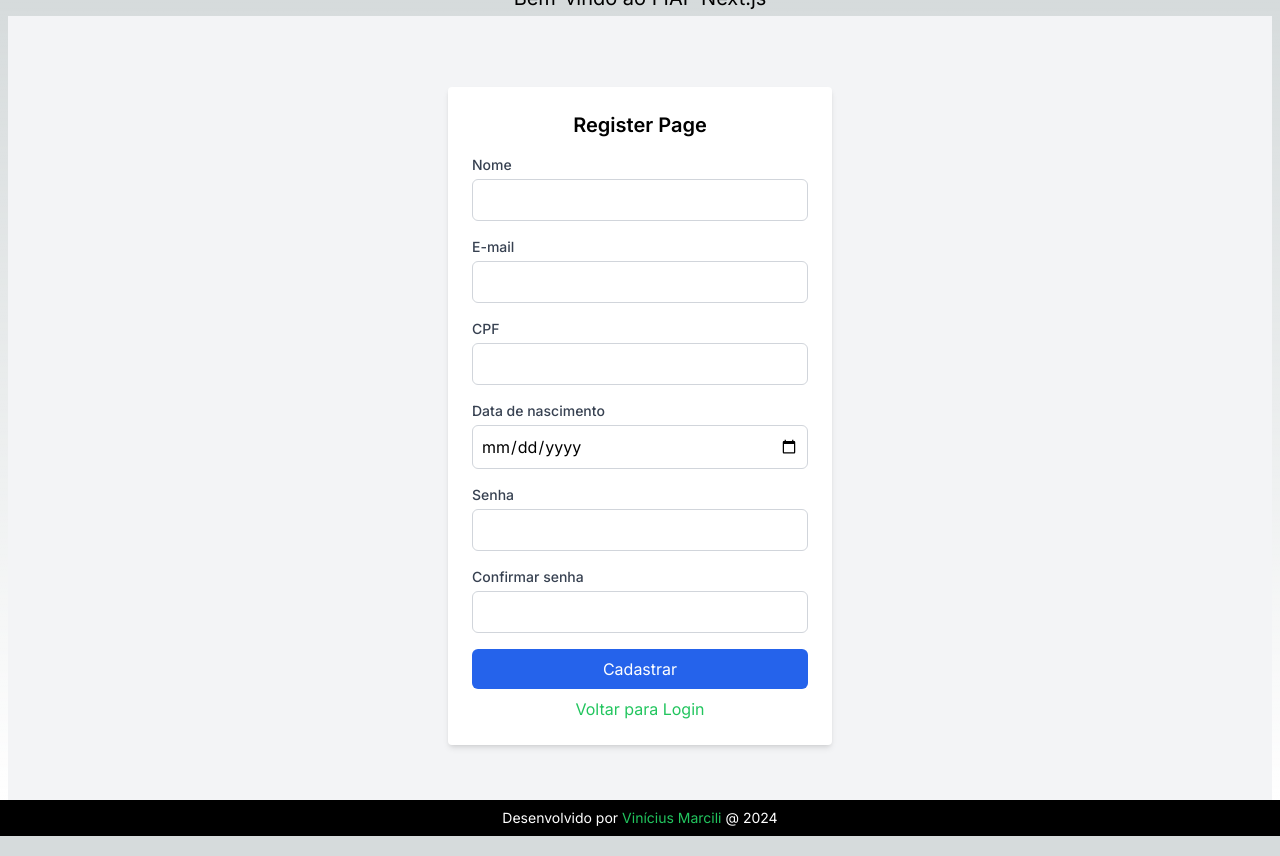
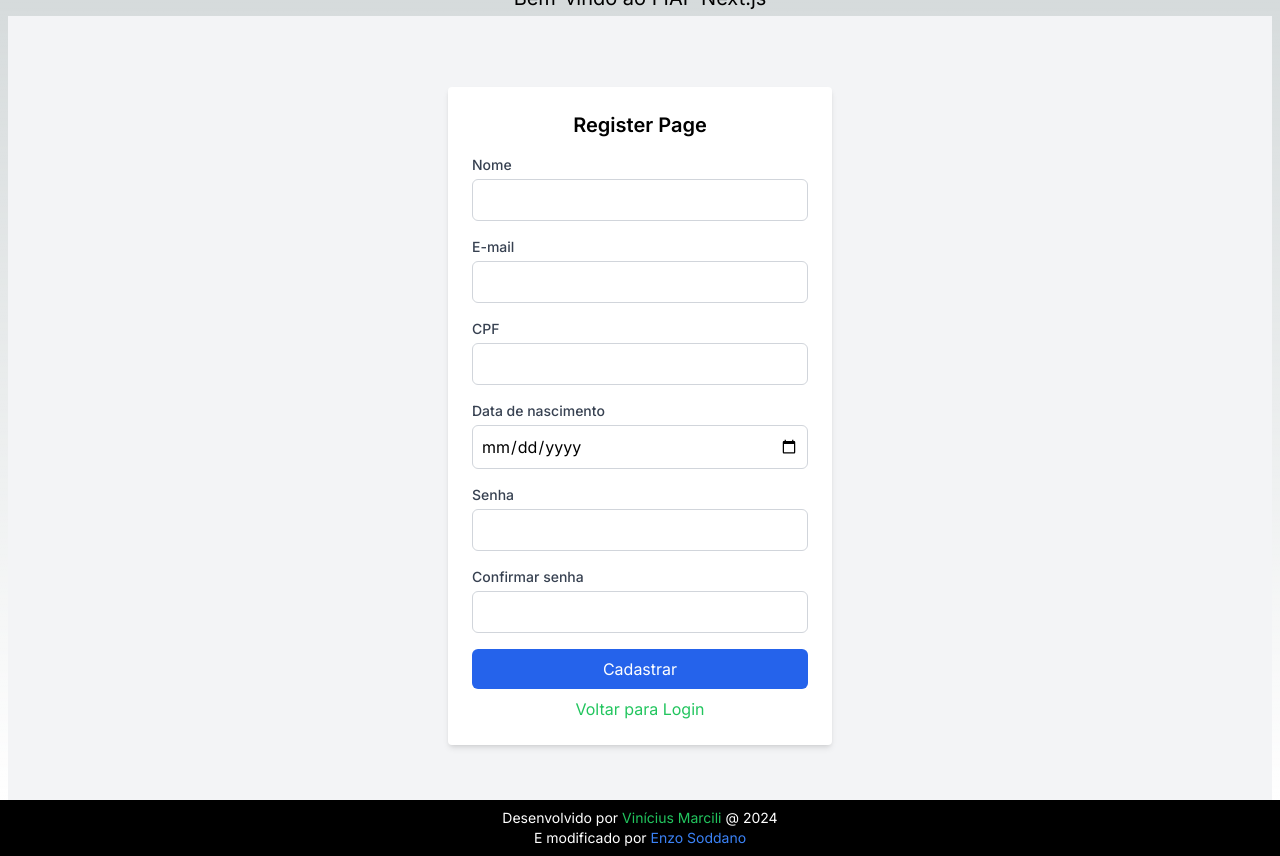
Before and after one commit to DerBrasilianer/cp5_front, a Next.js app: page /login/register in a window 1280 px wide. Built offline with nearby package versions, Linux system fonts and the light colour scheme.

Commit message:
Modificar Footer

```diff
--- a/src/components/footer/footer.tsx
+++ b/src/components/footer/footer.tsx
@@ -11,8 +11,19 @@
         Vinícius Marcili
       </a>
       {' '}@ {new Date().getFullYear()}
+      <div>
+        E modificado por{' '}
+        <a
+          href="https://github.com/DerBrasilianer"
+          target="_blank"
+          rel="noopener noreferrer"
+          className="text-blue-500 hover:underline"
+        >
+          Enzo Soddano
+        </a>
+      </div>
     </footer>
   )
 }
 
-export default Footer
+export default Footer;
```
